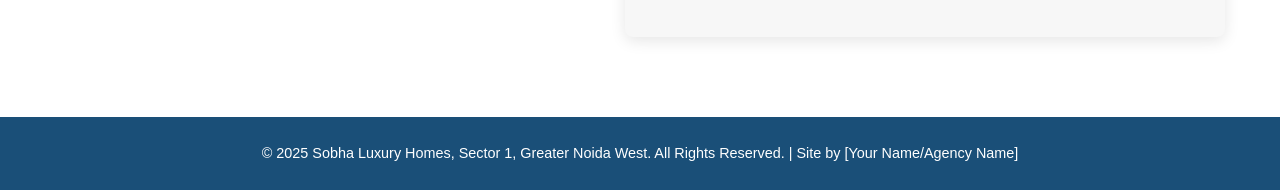
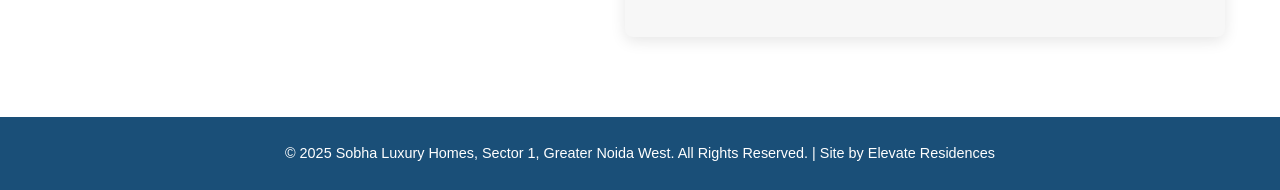
Before and after one commit to nourishnature-adineer/sobha-sector1-noida, a plain HTML site: page index.html in a window 1280 px wide. Shown: the part 3045-3235 px from the top of the page. Drawn offline with Linux system fonts and the light colour scheme.

Commit message:
Final fix: Updated agency details on index.html

```diff
--- a/index.html
+++ b/index.html
@@ -181,7 +181,7 @@
 
     <footer>
         <div class="container">
-            <p>&copy; 2025 Sobha Luxury Homes, Sector 1, Greater Noida West. All Rights Reserved. | Site by [Your Name/Agency Name]</p>
+            <p>&copy; 2025 Sobha Luxury Homes, Sector 1, Greater Noida West. All Rights Reserved. | Site by Elevate Residences</p>
         </div>
     </footer>
 
```
